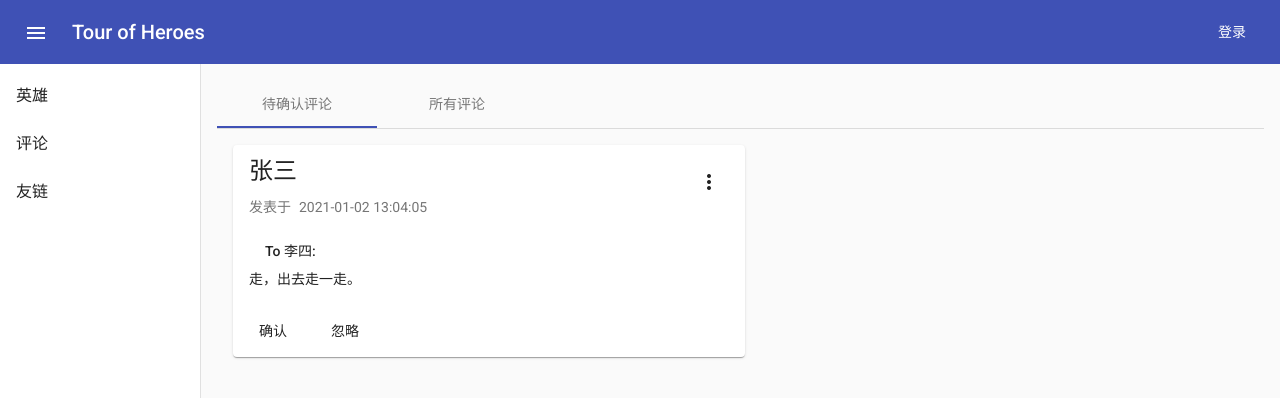
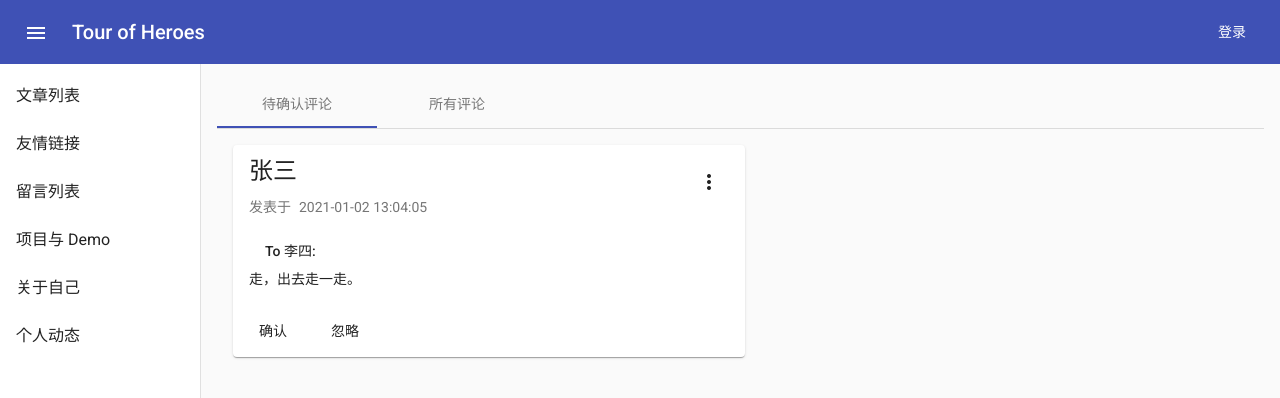
Before and after one commit to hsiaofongw/angular-demo-1, an Angular app: page /comment in a window 1280 px wide. Shown: the top 398 px of the page. Built offline with nearby package versions, Linux system fonts and the light colour scheme.

Commit message:
feat: 添加了菜单服务

```diff
--- a/src/app/shared-modules/layout/components/layout/layout.component.html
+++ b/src/app/shared-modules/layout/components/layout/layout.component.html
@@ -18,9 +18,10 @@
 <mat-drawer-container class="drawer-container" [hasBackdrop]="false">
   <mat-drawer #drawer [mode]="'side'" [opened]="true">
     <mat-nav-list>
-      <a class="nav-item" mat-list-item href="hero">英雄</a>
-      <a class="nav-item" mat-list-item href="comment">评论</a>
-      <a class="nav-item" mat-list-item href="comment">友链</a>
+      <!-- <a class="nav-item" mat-list-item href="hero">英雄</a> -->
+      <!-- <a class="nav-item" mat-list-item href="comment">评论</a> -->
+      <!-- <a class="nav-item" mat-list-item href="comment">友链</a> -->
+      <a *ngFor="let menuItem of menuData" class="nav-item" mat-list-item [routerLink]="menuItem.path">{{ menuItem.name }}</a>
    </mat-nav-list>
   </mat-drawer>
 
--- a/src/app/shared-modules/layout/components/layout/layout.component.ts
+++ b/src/app/shared-modules/layout/components/layout/layout.component.ts
@@ -1,4 +1,6 @@
 import { Component, OnInit } from '@angular/core';
+import { IMenuItem } from 'src/app/shared-modules/menu/interface';
+import { MenuService } from 'src/app/shared-modules/menu/services/menu.service';
 
 /** 此组件负责全局 Layout */
 @Component({
@@ -8,9 +10,14 @@ import { Component, OnInit } from '@angular/core';
 })
 export class LayoutComponent implements OnInit {
 
-  constructor() { }
+  menuData: IMenuItem[] = [];
+
+  constructor(
+    private menuService: MenuService,
+  ) { }
 
   ngOnInit(): void {
+    this.menuData = this.menuService.getMenuData();
   }
 
 }
--- a/src/app/shared-modules/layout/layout.module.ts
+++ b/src/app/shared-modules/layout/layout.module.ts
@@ -7,6 +7,7 @@ import { MatIconModule } from '@angular/material/icon';
 import { MatToolbarModule } from '@angular/material/toolbar';
 import { MatSidenavModule } from '@angular/material/sidenav';
 import { MatListModule } from '@angular/material/list';
+import { MenuModule } from '../menu/menu.module';
 
 /** 此 Module 负责导出一个实现全局 Layout 的组件 */
 @NgModule({
@@ -19,6 +20,7 @@ import { MatListModule } from '@angular/material/list';
     MatToolbarModule,
     MatSidenavModule,
     MatListModule,
+    MenuModule,
   ],
   exports: [LayoutComponent],
 })
--- /dev/null
+++ b/src/app/shared-modules/menu/config.ts
@@ -0,0 +1,29 @@
+import { IMenuItem } from "./interface";
+
+/** 菜单数据 */
+export const menuData: IMenuItem[] = [
+  {
+    name: '文章列表',
+    path: 'articles',
+  },
+  {
+    name: '友情链接',
+    path: 'friends',
+  },
+  {
+    name: '留言列表',
+    path: 'comments',
+  },
+  {
+    name: '项目与 Demo',
+    path: 'demos',
+  },
+  {
+    name: '关于自己',
+    path: 'about',
+  },
+  {
+    name: '个人动态',
+    path: 'says',
+  },
+];
--- /dev/null
+++ b/src/app/shared-modules/menu/interface.ts
@@ -0,0 +1,5 @@
+export interface IMenuItem {
+  path: string;
+  name: string;
+  children?: IMenuItem[];
+}
--- /dev/null
+++ b/src/app/shared-modules/menu/services/menu.service.ts
@@ -0,0 +1,13 @@
+import { Injectable } from '@angular/core';
+import { menuData } from '../config';
+import { IMenuItem } from '../interface';
+
+@Injectable()
+export class MenuService {
+
+  constructor() { }
+
+  getMenuData(): IMenuItem[] {
+    return menuData;
+  }
+}
```
Also changed, not shown: src/app/shared-modules/menu/menu.module.ts (added, +14 -0 lines), 1 other file (tests, documents, lock files or other folders).
